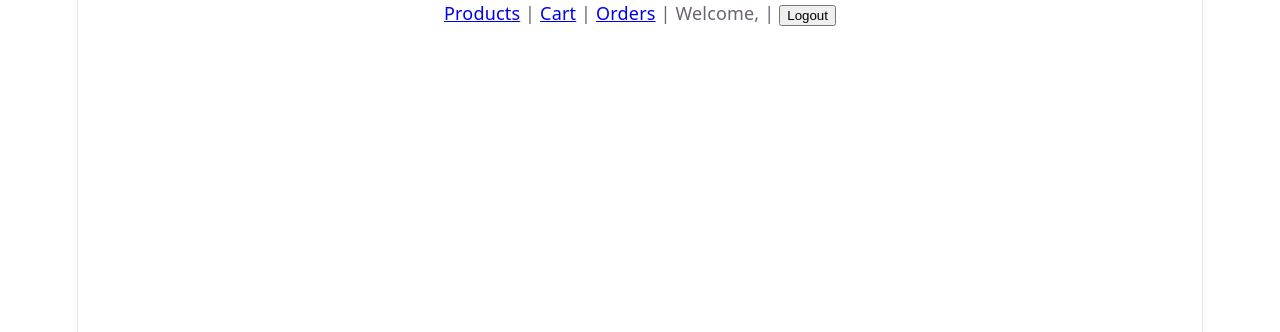
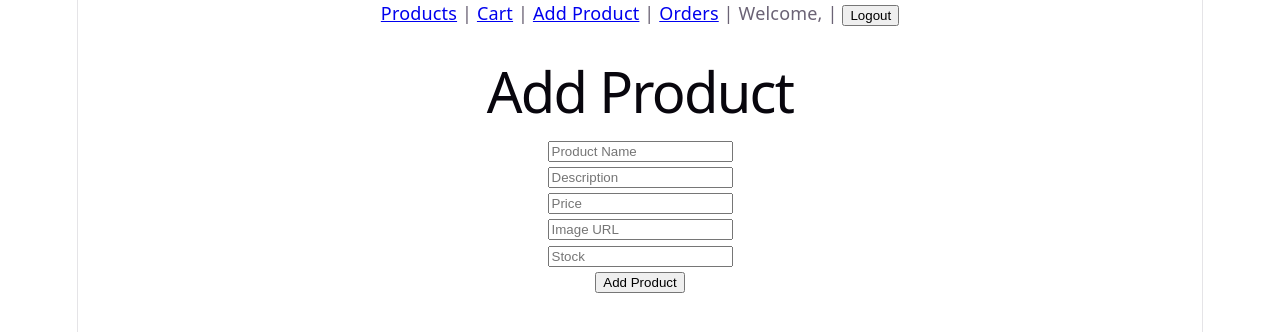
Before and after one commit to Vighnesh432/-ecommerce-react-springboot, a React app in the folder frontend/: page /add-product in a window 1280 px wide. Shown: the top 332 px of the page. Built offline with nearby package versions, Linux system fonts and the light colour scheme; sample sign-in values are in the browser's storage; the HTML template or start-up script is replaced by a standard one.

Commit message:
Add admin navigation link for product creation

```diff
--- a/frontend/src/App.jsx
+++ b/frontend/src/App.jsx
@@ -11,6 +11,7 @@ import OrderSuccess from "./pages/OrderSuccess.jsx";
 import Signup from "./pages/Signup.jsx";
 import Login from "./pages/Login.jsx";
 import Orders from "./pages/Orders.jsx";
+import AddProduct from "./pages/AddProduct.jsx";
 
 function App() {
   const [cart, setCart] = useState(() => {
@@ -46,13 +47,21 @@ function App() {
            }
           />
         <Route
-         path="/orders"
+          path="/orders"
           element={
-           <ProtectedRoute>
-             <Orders />
+            <ProtectedRoute>
+              <Orders />
             </ProtectedRoute>
            }
          />
+        <Route
+          path="/add-product"
+          element={
+            <ProtectedRoute>
+             <AddProduct />
+           </ProtectedRoute>
+          }
+       />
 
         <Route path="/success" element={<OrderSuccess />} />
         <Route path="/signup" element={<Signup />} />
--- a/frontend/src/components/Navbar.jsx
+++ b/frontend/src/components/Navbar.jsx
@@ -7,14 +7,19 @@ function Navbar() {
 
   const logout = () => {
     localStorage.removeItem("loggedInUser");
-    navigate("/login");
+    window.location.href = "/login";
   };
 
   return (
     <div style={{ marginBottom: "20px" }}>
       <Link to="/">Products</Link> |{" "}
       <Link to="/cart">Cart</Link> |{" "}
-      {user && <Link to="/orders">Orders</Link>} |{" "}
+      {user && (
+        <>
+          <Link to="/add-product">Add Product</Link> |{" "}
+          <Link to="/orders">Orders</Link> |{" "}
+        </>
+      )}
       {user ? (
         <>
           <span>Welcome, {user.name}</span> |{" "}
--- /dev/null
+++ b/frontend/src/pages/AddProduct.jsx
@@ -0,0 +1,86 @@
+import { useState } from "react";
+import { useNavigate } from "react-router-dom";
+
+function AddProduct() {
+  const [product, setProduct] = useState({
+    name: "",
+    description: "",
+    price: "",
+    imageUrl: "",
+    stock: ""
+  });
+
+  const navigate = useNavigate();
+
+  const handleChange = (e) => {
+    setProduct({
+      ...product,
+      [e.target.name]: e.target.value
+    });
+  };
+
+  const handleAddProduct = async () => {
+    const response = await fetch(
+      "http://localhost:8080/api/products",
+      {
+        method: "POST",
+        headers: {
+          "Content-Type": "application/json"
+        },
+        body: JSON.stringify(product)
+      }
+    );
+
+    if (response.ok) {
+      alert("Product added successfully!");
+      navigate("/");
+    } else {
+      alert("Failed to add product");
+    }
+  };
+
+  return (
+    <div>
+      <h1>Add Product</h1>
+
+      <input
+        name="name"
+        placeholder="Product Name"
+        onChange={handleChange}
+      />
+      <br />
+
+      <input
+        name="description"
+        placeholder="Description"
+        onChange={handleChange}
+      />
+      <br />
+
+      <input
+        name="price"
+        placeholder="Price"
+        onChange={handleChange}
+      />
+      <br />
+
+      <input
+        name="imageUrl"
+        placeholder="Image URL"
+        onChange={handleChange}
+      />
+      <br />
+
+      <input
+        name="stock"
+        placeholder="Stock"
+        onChange={handleChange}
+      />
+      <br />
+
+      <button onClick={handleAddProduct}>Add Product</button>
+    </div>
+  );
+}
+
+export default AddProduct;
```
